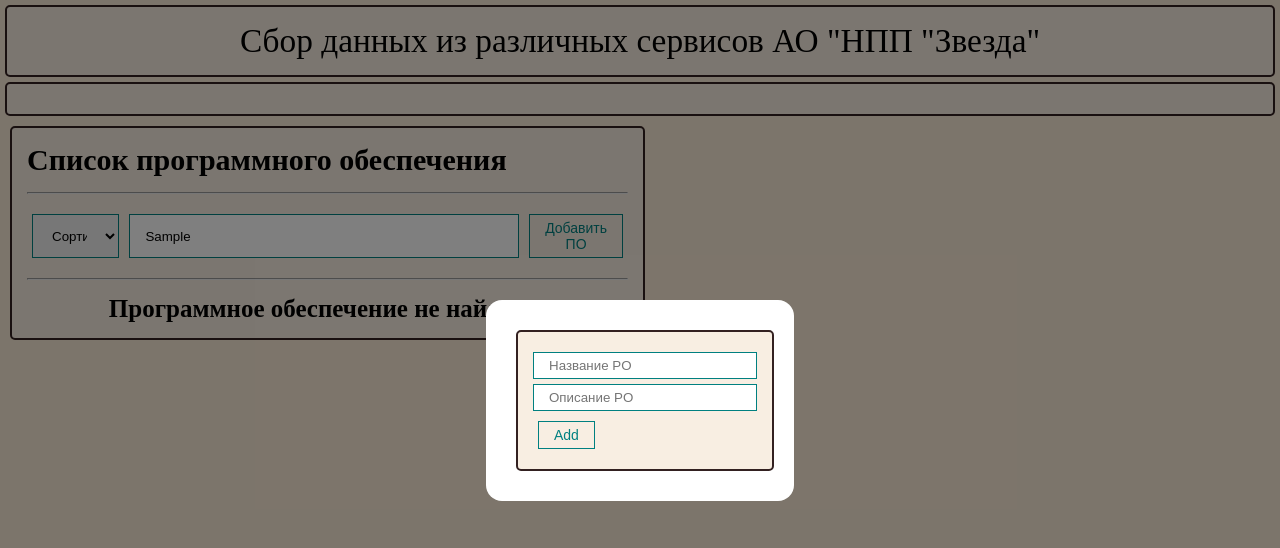
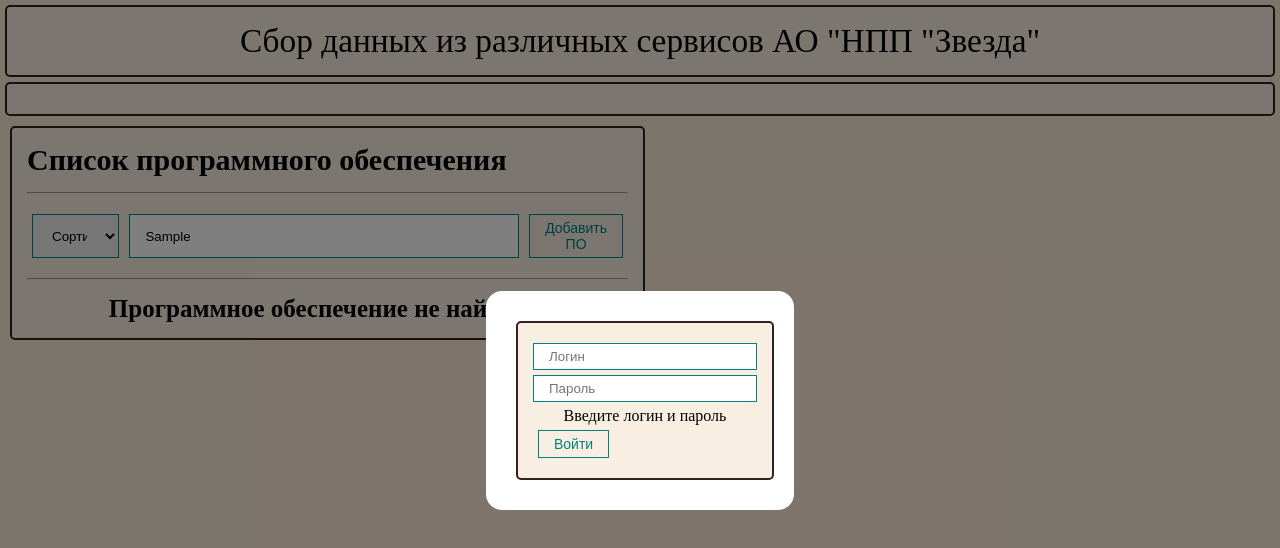
Before and after one commit to wezzzker/diplom, a React (Create React App) app: page / in a window 1280 px wide. Both pictures are taken after typing "Sample" into the empty fields and a click on the button "Добавить ПО". Shown: the top 548 px of the page. Built offline with nearby package versions, Linux system fonts and the light colour scheme.

Commit message:
окно авторизации

```diff
--- /dev/null
+++ b/src/components/Castom_components/AuthorizForm_component/AuthorizForm.jsx
@@ -0,0 +1,36 @@
+import React, { useState } from 'react';
+import Button from '../../UI/button/Button';
+import Input from '../../UI/input/Input';
+import classes from "./AuthorizForm.module.css"
+const AuthorizForm = ({saveUD, setVizible}) => {
+
+    const [authorizData, setAuthorizData] = useState({login:"", password:""});
+    const saveUDate = (e) => {
+        e.preventDefault() /*//отмена обновления страницы*/
+        const enteredData = { //если нужно добавить отдельное значение, можно создать новую переменную и присвоить ее
+            ...authorizData
+        }
+        if(saveUD(enteredData)){
+            setVizible(false)
+            setNotice("Введите логин и пароль")
+            setAuthorizData({login:"", password:""})
+        }
+        else{
+            setNotice("Ошибка авторизации, попробуйте снова!")
+            setAuthorizData({login:"", password:""})
+        }
+    }
+
+    const [notice, setNotice] = useState("Введите логин и пароль")
+
+    return (
+        <form className={classes.AuthorizForm}>
+            <Input type="text" required placeholder="Логин" value={authorizData.login} onChange={e =>  setAuthorizData({...authorizData, login: e.target.value})}/>
+            <Input type="text" required placeholder="Пароль" value={authorizData.password} onChange={e =>  setAuthorizData({...authorizData, password: e.target.value})}/>
+            <p style={{textAlign:"center"}}>{notice}</p>
+            <Button onClick={saveUDate}>Войти</Button>
+        </form>
+    );
+};
+
+export default AuthorizForm;
--- /dev/null
+++ b/src/components/Castom_components/AuthorizForm_component/AuthorizForm.module.css
@@ -0,0 +1,10 @@
+.AuthorizForm{
+    height: 10%;
+    width: 100%;
+    padding: 15px;
+    border: 2px solid rgb(51, 33, 33);
+    margin-bottom: 15px;
+    margin: 5px;
+    border-radius: 5px;
+    background:rgb(248, 238, 226);
+}
--- a/src/components/Castom_components/Workspase_component/Workspace.jsx
+++ b/src/components/Castom_components/Workspase_component/Workspace.jsx
@@ -1,8 +1,8 @@
 import React, {useState, useMemo } from 'react';
-import Button from '../../UI/button/Button';
 import Modal from '../../UI/modal/Modal';
+import AuthorizForm from '../AuthorizForm_component/AuthorizForm';
 import NavigationForm from '../NavigationForm_component/NavigationForm';
-import POAdderForm from '../POAdderForm_component/POAdderForm';
+/*import POAdderForm from '../POAdderForm_component/POAdderForm';*/
 
 import classes from './Workspase.module.css';
 
@@ -15,8 +15,12 @@ const Workspace = (props) => {
         //document.write("<br>"+d);// тут работает
     }
 
+    const usersData = [{login:"Aboba", password:"1234"},
+                        {login:"Lola", password:"12345"},
+                        {login:"Pop", password:"1111fg"}]
+
     /*здесь в posts по-сути должны лежать значения из запроса к базе, который происходит перед созданием самого массива posts и отображает всё ПО*/
-  const [posts, setPosts]=useState([{id: Date.now()+1, title:'ARM NSI', body: Dates[0].toLocaleString(), status:"Ok"},
+     const [posts, setPosts]=useState([{id: Date.now()+1, title:'ARM NSI', body: Dates[0].toLocaleString(), status:"Ok"},
                                     {id: Date.now()+2, title:'SiteLine', body: Dates[1].toLocaleString(), status:"Ok"},
                                     {id: Date.now()+3, title:'Kontur', body: Dates[2].toLocaleString(), status:"Ok"},
                                     {id: Date.now()+4, title:'Polearm', body: Dates[3].toLocaleString(), status:"Ok"},
@@ -26,10 +30,23 @@ const Workspace = (props) => {
 const [PODiscr, setPODiscr]=useState(); //можно создавать состояния для каждой переменной*/
 /*const inpRef = useRef(); //для не управляемого компонента*/
 
+const userData= {login:"", password:""};
+const saveUserData = (data) => {
+    if (usersData.find(ud => ud.login===data.login && ud.password===data.password)){
+        userData.login=data.login;
+        userData.password=data.password;
+        return true;
+    }
+    else{
+        userData.login="";
+        userData.password="";
+        return false;
+    }
+}
 
-const createPOs = (newPO) => {
+/*const createPOs = (newPO) => {
 setPosts([...posts, newPO])
-}
+}*/
 
 //из дочернего компонента POItem вытаскиваем нужный элемент массива и удаляем, меняя состояние массива
 const delitePOs = (POs) => {
@@ -63,7 +80,8 @@ const sortedAndSearchedPOs = useMemo(() => {
         <div className={classes.Workspace}>
 
             <Modal visible={modal} setVisible={setModal}>
-                <POAdderForm create={createPOs}/>
+                {/*<POAdderForm create={createPOs}/>*/ }
+                <AuthorizForm saveUD={saveUserData} setVizible={setModal}/>
             </Modal>
             <NavigationForm filter={filter} setFilter={setFilter} delite={delitePOs} setModal={setModal}posts={sortedAndSearchedPOs} title="Cписок программного обеспечения"/>
         </div>
```
Also changed, not shown: src/components/UI/modal/Modal.jsx (line endings or trailing spaces).
